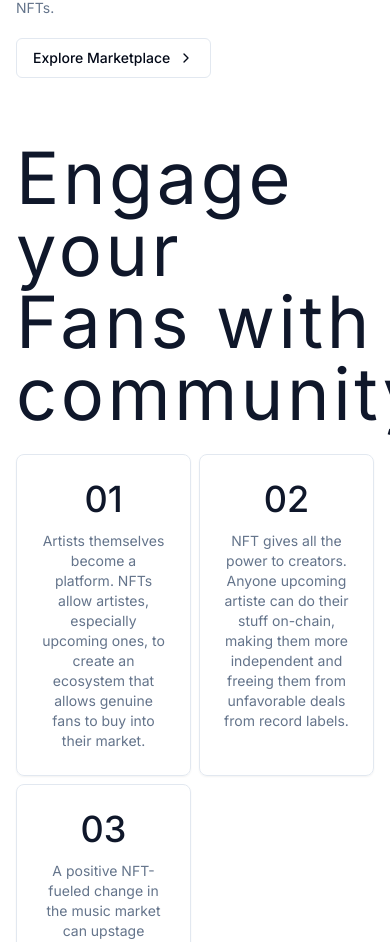
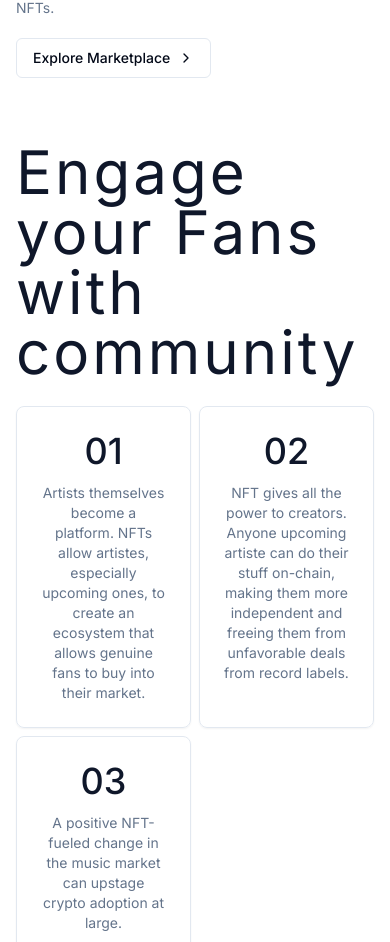
Before and after one commit to f0rsakeN-afk/NFT-landing, a React (Vite) app: page / in a window 390 px wide. Shown: the part 2612-3554 px from the top of the page. Built offline with nearby package versions, Linux system fonts and the light colour scheme.

Commit message:
fixed font size

```diff
--- a/src/components/Engage.tsx
+++ b/src/components/Engage.tsx
@@ -20,7 +20,7 @@ const data: EngageDataTypes[] = [{
 const Engage: React.FC = () => {
     return (
         <div className="container mx-auto px-4 lg:px-0 py-8 max-w-6xl">
-            <h1 className="text-primary text-7xl max-w-[650px] tracking-wider">Engage your
+            <h1 className="text-primary text-6xl md:text-7xl max-w-[650px] tracking-wider">Engage your
                 Fans with community</h1>
             <div className="grid grid-cols-2 md:grid-cols-3 gap-2 md:gap-8 pt-6">
                 {data.map(el => (
```
